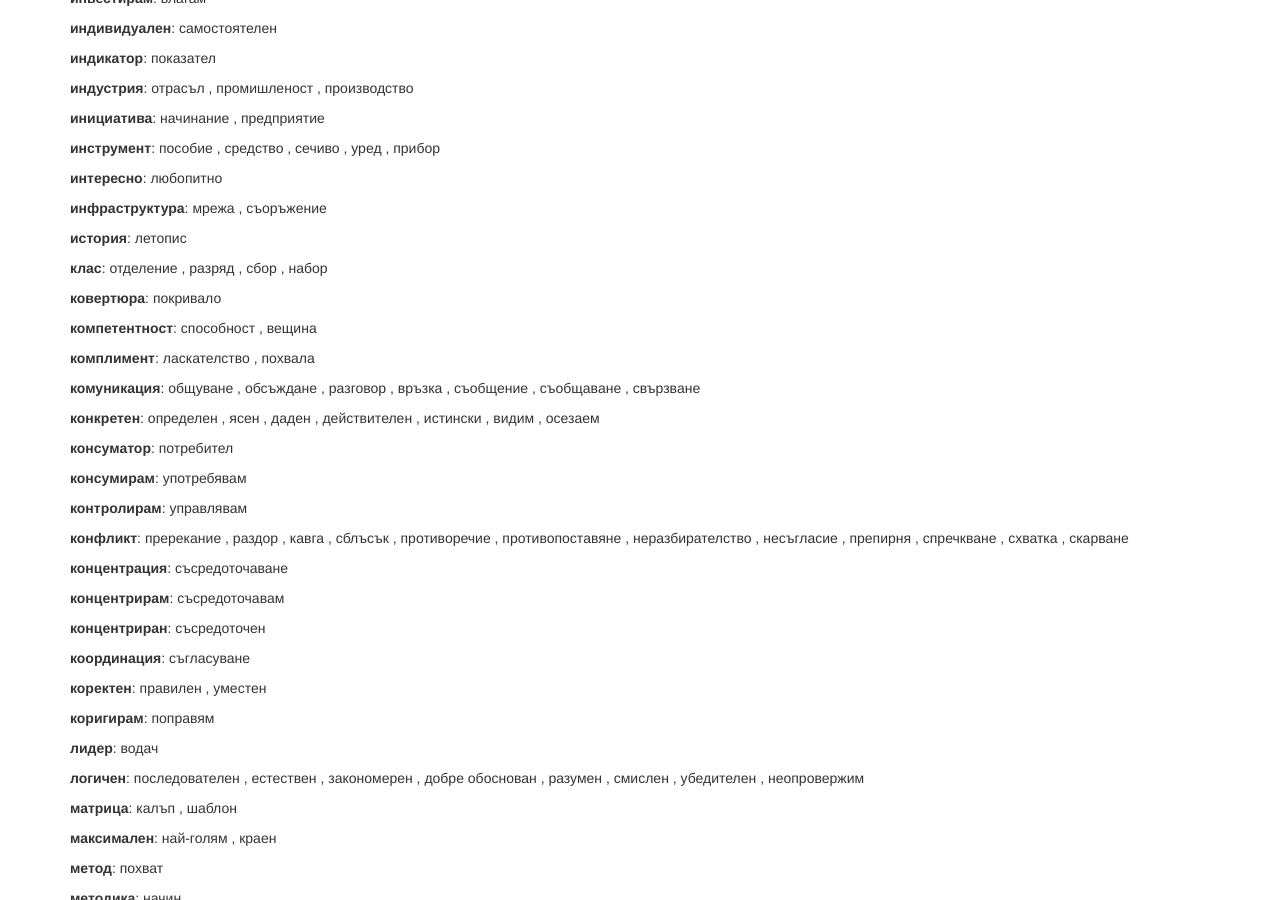
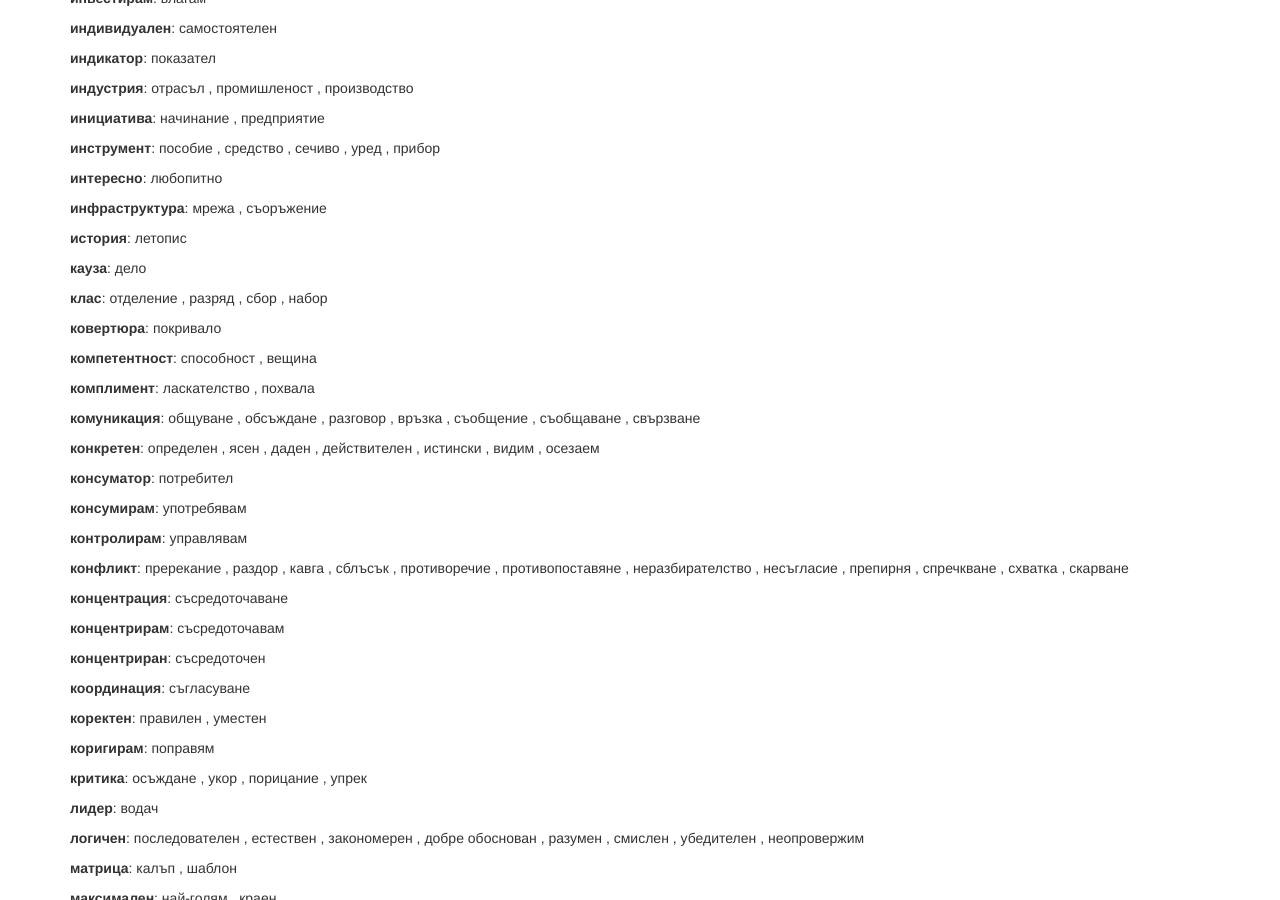
Before and after one commit to archri/hristos_site, a Jekyll site: the page built from dictionary_bulgarian_purity.html, in a window 1280 px wide and 900 px high, scrolled down 1404 px. Built offline with Jekyll 4.4.1, drawn with Linux system fonts in a browser that asks for light colours; nearby versions of some CDN libraries.

Commit message:
added pure words

```diff
--- a/_data/dictionaries/bulgarian/purity.yml
+++ b/_data/dictionaries/bulgarian/purity.yml
@@ -133,6 +133,7 @@
   - мрежа
   - съоръжение
 история: летопис
+кауза: дело
 клас:
   - отделение
   - разряд
@@ -186,6 +187,11 @@
   - правилен
   - уместен
 коригирам: поправям
+критика:
+  - осъждане
+  - укор
+  - порицание
+  - упрек
 лидер: водач
 логичен:
   - последователен
```
